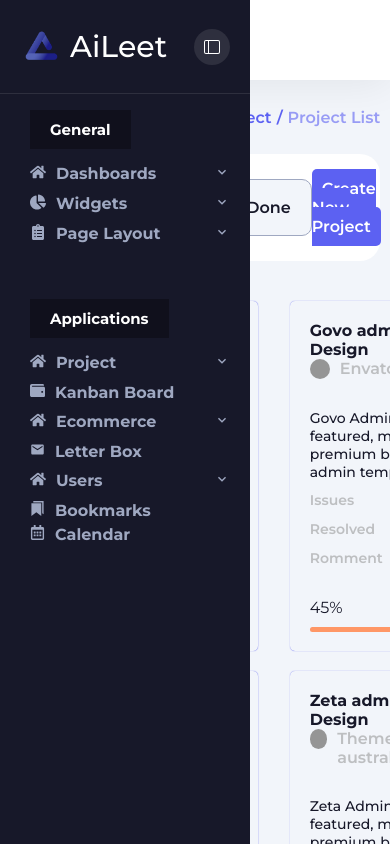
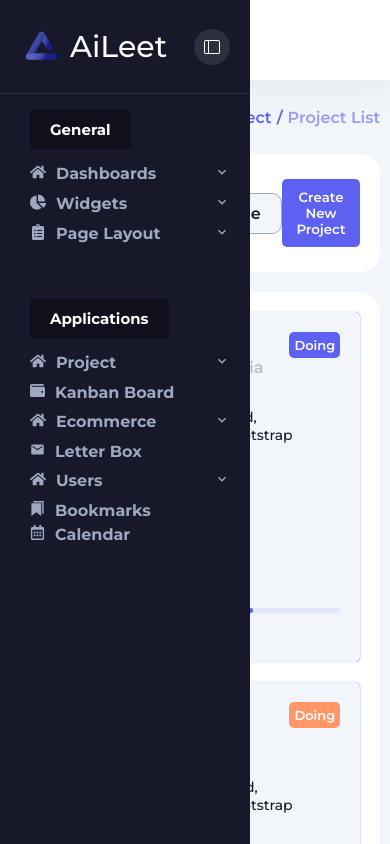
Before and after one commit to azim0nt/first-crm, a React (Vite) app in the folder frontend/: page /projects in a window 390 px wide. Built offline with nearby package versions, Linux system fonts and the light colour scheme.

Commit message:
create form for add project

```diff
--- a/frontend/src/components/Applications/ProjectList/index.jsx
+++ b/frontend/src/components/Applications/ProjectList/index.jsx
@@ -1,43 +1,139 @@
 import './style.scss'
 import PathToTab from '../../common/PathToTab';
-import { useContext } from 'react';
+import { useContext, useState } from 'react';
 import { context } from '../../../store';
 import { Link } from 'react-router-dom';
-import projectData from '../../../db/projectData.json'
+import { IoIosCloseCircleOutline } from "react-icons/io";
 function ProjectList() {
-    const {store, setStore} = useContext(context);
-    const colors = ['#5c61f2','#ff9766','#61ae41','#44a8d7', '#e7ae2f','#f81f58']
+    const { store, setStore } = useContext(context);
+    const [isOpen, setIsOpen] = useState('close')
+    const [warning, setWarning] = useState(0)
+    const colors = ['#5c61f2', '#ff9766', '#61ae41', '#44a8d7', '#e7ae2f', '#f81f58', '#5c61f2', '#ff9766', '#61ae41', '#44a8d7', '#e7ae2f', '#f81f58']
+    const [projectData, setProjectData] = useState([
+        {
+            "project": "Enzo admin Design",
+            "where": "Themeforest, australia",
+            "desc": "Enzo Admin is a full featured, multipurpose, premium bootstrap admin template.",
+            "Issues": 12,
+            "resolved": 5,
+            "comment": 7,
+            "progress": 70
+        },
+        {
+            "project": "Govo admin Design",
+            "where": "Envato, australia",
+            "desc": "Govo Admin is a full featured, multipurpose, premium bootstrap admin template.",
+            "Issues": 24,
+            "resolved": 24,
+            "comment": 40,
+            "progress": 45
+        },
+        {
+            "project": "Poco admin Design",
+            "where": "Themeforest, australia",
+            "desc": "Poco Admin is a full featured, multipurpose, premium bootstrap admin template.",
+            "Issues": 40,
+            "resolved": 40,
+            "comment": 20,
+            "progress": 99
+        },
+        {
+            "project": "Xolo admin Design",
+            "where": "Themeforest, australia",
+            "desc": "Xolo Admin is a full featured, multipurpose, premium bootstrap admin template.",
+            "Issues": 24,
+            "resolved": 24,
+            "comment": 40,
+            "progress": 13
+        },
+        {
+            "project": "Zeta admin Design",
+            "where": "Themeforest, australia",
+            "desc": "Zeta Admin is a full featured, multipurpose, premium bootstrap admin template.",
+            "Issues": 12,
+            "resolved": 5,
+            "comment": 7,
+            "progress": 50
+        },
+        {
+            "project": "Tivo admin Design",
+            "where": "Themeforest, australia",
+            "desc": "Tivo Admin is a full featured, multipurpose, premium bootstrap admin template.",
+            "Issues": 12,
+            "resolved": 5,
+            "comment": 7,
+            "progress": 88
+        }
+    ]);
+
+    const [formData, setFormData] = useState({
+        project: '',
+        where: '',
+        desc: '',
+        Issues: '',
+        resolved: '',
+        comment: '',
+        progress: 0
+    });
+
+    const handleChange = (e) => {
+        const { id, value } = e.target;
+        setFormData(prevState => ({
+            ...prevState,
+            [id]: value
+        }));
+    };
+    const handleSubmit = (e) => {
+        e.preventDefault();
+        if (formData.project === '' || formData.where === '' || formData.desc === '' || formData.Issues === '' || formData.resolved === '' || formData.comment === '') {
+            setWarning(1)
+            return;
+        }
+        setProjectData(prevData => [...prevData, formData]);
+        setFormData({
+            project: '',
+            where: '',
+            desc: '',
+            Issues: '',
+            resolved: '',
+            comment: '',
+            progress: 0
+        });
+        setIsOpen('close');
+    };
+
+
     return (
         <>
-        <div className={"project-list-wrapper "+store.theme+'-bg'}  >
+            <div className={"project-list-wrapper " + store.theme + '-bg'}  >
                 <div className="project-list-content">
                     <div className="top">
-                    <h3>Project List</h3> <PathToTab parent={'Project'} tab={'Project List'}/>
+                        <h3>Project List</h3> <PathToTab parent={'Project'} tab={'Project List'} />
                     </div>
                     <div className="middle">
                         <div className="section-1">
-                        <div className={"filter-card "+store.theme+'-cardd'}>
+                            <div className={"filter-card " + store.theme + '-cardd'}>
                                 <div className="left">
-                                <button className={"btn 1 "+store.theme+'-input'}>All</button>
-                                <button className={"btn 2 "+store.theme+'-input'}>Doing</button>
-                                <button className={"btn 3 "+store.theme+'-input'}>Done</button>
+                                    <button className={"btn 1 " + store.theme + '-input'}>All</button>
+                                    <button className={"btn 2 " + store.theme + '-input'}>Doing</button>
+                                    <button className={"btn 3 " + store.theme + '-input'}>Done</button>
                                 </div>
                                 <div className="right">
-                                <Link to={'/project_create'} className="blue-btn">
+                                    <button className="blue-btn" onClick={() => { setIsOpen(isOpen === 'close' ? 'open' : 'close') }}>
                                         Create New Project
-                                </Link>
+                                    </button>
                                 </div>
                             </div>
                         </div>
                         <div className="section-2">
-                        <div className={"projects-board-card "+store.theme+'-cardd'}>
+                            <div className={"projects-board-card " + store.theme + '-cardd'}>
                                 {
-                                projectData.map((project, i) =>{
+                                    projectData.map((project, i) => {
 
                                         return (
-                                        <div className={`project ${i} `+store.theme+'-bg'} key={i} >
+                                            <div className={`project ${i} ` + store.theme + '-bg'} key={i} >
                                                 <div className="top-part">
-                                                <div><h4>{project.project}</h4> <span style={{backgroundColor:colors[i]}}>Doing</span></div>
+                                                    <div><h4>{project.project}</h4> <span style={{ backgroundColor: colors[i] }}>Doing</span></div>
                                                     <div><span className='circle'></span><p className="where">{project.where}</p></div>
                                                 </div>
                                                 <div className="middle-part">
@@ -45,15 +141,15 @@ function ProjectList() {
                                                         {project.desc}
                                                     </p>
                                                     <div className="statistics">
-                                                    <div><p>Issues</p><p style={{color:colors[i]}}>{project.Issues}</p></div>
-                                                    <div><p>Resolved</p><p style={{color:colors[i]}}>{project.resolved}</p></div>
-                                                    <div><p>Romment</p><p style={{color:colors[i]}}>{project.comment}</p></div>
+                                                        <div><p>Issues</p><p style={{ color: colors[i] }}>{project.Issues}</p></div>
+                                                        <div><p>Resolved</p><p style={{ color: colors[i] }}>{project.resolved}</p></div>
+                                                        <div><p>Romment</p><p style={{ color: colors[i] }}>{project.comment}</p></div>
                                                     </div>
                                                 </div>
                                                 <div className="bottom-part">
                                                     <p>{project.progress}%</p>
                                                     <div className='progress'>
-                                                    <div style={{width:`${project.progress}%`, backgroundColor:colors[i]}}></div>
+                                                        <div style={{ width: `${project.progress}%`, backgroundColor: colors[i] }}></div>
                                                     </div>
                                                 </div>
                                             </div>
@@ -65,6 +161,34 @@ function ProjectList() {
                     </div>
                 </div>
             </div>
+            <div className={"modal-window-bg " + isOpen}>
+                <div className={"modal-window " + store.theme + '-cardd'}>
+                    <div className="header">
+                        <h3>Create Project</h3>
+                        <span><h3>Close</h3> <button onClick={() => { setIsOpen(isOpen === 'open' ? 'close' : 'open') }}><IoIosCloseCircleOutline size={30} className={store.theme + '-text'} /></button></span>
+                    </div>
+                    <div className="form">
+                        {warning === 0 ? '' : <p style={{color:'red'}}>Заполните форму</p>}
+                        <form onSubmit={handleSubmit}>
+                            <label htmlFor="project">Project Name</label>
+                            <input pattern='[a-zA-Z0-9]+' type="text" id='project' className={store.theme + '-input'} value={formData.project} onChange={handleChange} />
+                            <label htmlFor="where">Where</label>
+                            <input type="text" id='where' className={store.theme + '-input'} value={formData.where} onChange={handleChange} />
+                            <label htmlFor="desc">Description</label>
+                            <input type="text" id='desc' className={store.theme + '-input'} value={formData.desc} onChange={handleChange} />
+                            <label htmlFor="Issues">Issues</label>
+                            <input type="number" id='Issues' className={store.theme + '-input'} value={formData.Issues} onChange={handleChange} />
+                            <label htmlFor="resolved">Resolved</label>
+                            <input type="number" id='resolved' className={store.theme + '-input'} value={formData.resolved} onChange={handleChange} />
+                            <label htmlFor="comment">Comment</label>
+                            <input type="number" id='comment' className={store.theme + '-input'} value={formData.comment} onChange={handleChange} />
+                            <label htmlFor="progress">How complete is it? {formData.progress}%</label>
+                            <input type="range" id='progress' className={store.theme + '-input'} value={formData.progress} onChange={handleChange} />
+                            <button type="submit" className='blue-btn'>Add New Project</button>
+                        </form>
+                    </div>
+                </div>
+            </div>
         </>
     );
 }
--- a/frontend/src/components/Applications/ProjectList/style.scss
+++ b/frontend/src/components/Applications/ProjectList/style.scss
@@ -1,7 +1,8 @@
 @import '../../../assets/styles/settings';
 
 .project-list-wrapper {
-    height: 110vh;
+    min-height: 110vh;
+    height: auto;
      // overflow: auto;
 
     ::-webkit-scrollbar {
@@ -32,6 +33,7 @@
                     padding: 25px 20px;
                     display: flex;
                     justify-content: space-between;
+                    align-items: center;
                     .left{
                         display: flex;
                         gap: 20px;
@@ -41,7 +43,7 @@
                         }
                     }
                     .right{
-                        a{
+                        button{
                             @extend %blue-btn;
                             padding: 10px ;
                         }
@@ -49,14 +51,18 @@
                 }
             }
             .section-2{
+                width: 100%;
+                background-color: transparent;
+                height: auto;
                 .projects-board-card{
                     display: grid;
                     grid-template-columns: repeat(3, 1fr);
                     padding: 20px;
                     border-radius: 20px;
+                    width: 100%;
                     gap: 20px;
                     .project{
-                        width: 95%;
+                        width: 100%;
                         height: 350px;
                         padding: 20px;
                         border-radius: 5px;
@@ -140,3 +146,88 @@
         }
     }
 }
+.modal-window-bg{
+    width: 100%;
+    height: 100%;
+    z-index: 99;
+    background-color: #00000050;
+    position: fixed;
+    top: 0;
+    left: 0;
+    justify-content: center;
+    align-items: center;
+    .modal-window{
+        padding: 20px;
+        border-radius: 20px;
+        display: flex;
+        flex-direction: column;
+        width: 500px;
+        .header{
+            width: 100%;
+            display: flex;
+            justify-content: space-between;
+            align-items: center;
+            span{
+                display: flex;
+                align-items: center;
+                gap: 5px;
+            }
+        }
+        .form{
+            form{
+                display: flex;
+                flex-direction: column;
+                gap: 5px;
+                .blue-btn{
+                    @extend %blue-btn;
+                }
+            }
+        }
+    }
+    &.open{
+        display: flex;
+        *{
+            transition: 0s;
+        }
+    }
+    &.close{
+        display: none;
+    }
+}
+@media(max-width:900px){
+    .project-list-wrapper{
+        .project-list-content{
+            .middle{
+                .section-2{
+                    .projects-board-card{
+                        grid-template-columns: repeat(2, 1fr);
+
+                    }
+                }
+            }
+        }
+    }
+}
+
+@media(max-width:640px){
+    .project-list-wrapper{
+        .project-list-content{
+            .middle{
+                .section-1{
+                    .filter-card{
+                        .left{
+                            gap: 5px;
+
+                        }
+                    }
+                }
+                .section-2{
+                    .projects-board-card{
+                        grid-template-columns: repeat(1, 1fr);
+
+                    }
+                }
+            }
+        }
+    }
+}
```
Lines whose indentation alone changed are shown as unchanged.
